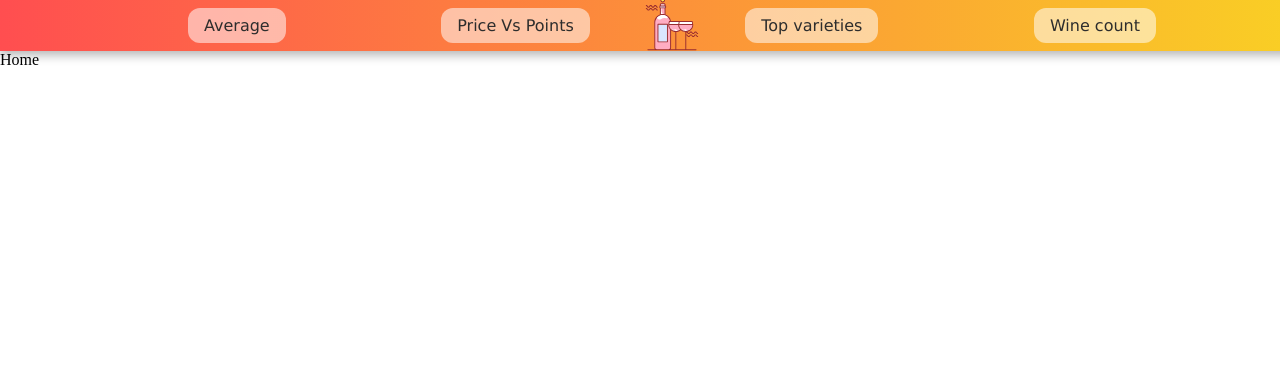
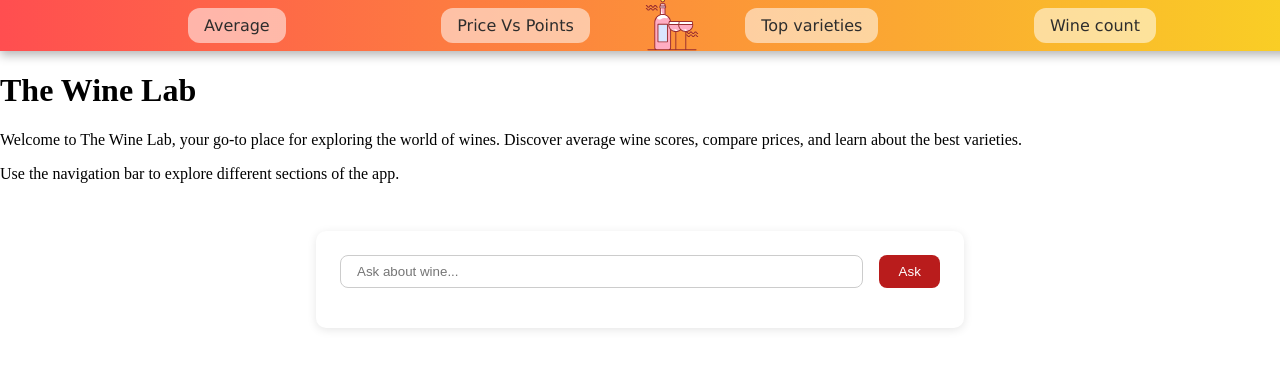
Before and after one commit to esterhugosson/wine-frontend-webbapp, a React (Vite) app in the folder wine-app/: page / in a window 1280 px wide. Shown: the top 368 px of the page. Built offline with nearby package versions, Linux system fonts and the light colour scheme; no server answers.

Commit message:
Rag chat bot for wine

```diff
--- a/wine-app/src/App.jsx
+++ b/wine-app/src/App.jsx
@@ -9,7 +9,7 @@ import 'react-toastify/dist/ReactToastify.css'
 
 //Components
 import { Navbar } from './components/Navbar/Navbar'
-import {Home} from './components/Home/Home'
+import { Home } from './components/Home/Home'
 import { Average } from './components/Average/Average'
 
 function App() {
--- a/wine-app/src/components/Average/Average.jsx
+++ b/wine-app/src/components/Average/Average.jsx
@@ -12,7 +12,6 @@ import {
 import { toast } from 'react-toastify'
 import { wineService } from '../../service/wineService'
 import './Average.css'
-import React from 'react'
 import Select from 'react-select'
 
 ChartJS.register(CategoryScale, LinearScale, BarElement, Title, Tooltip, Legend)
--- a/wine-app/src/components/Home/Home.jsx
+++ b/wine-app/src/components/Home/Home.jsx
@@ -1,9 +1,24 @@
 import './Home.css'
+import { Rag } from '../Rag/Rag'
 
-export function Home() {
-  return (
-    <div>Home</div>
-  )
+export const Home = () => {
+
+    return (
+        <div>
+            <h1>The Wine Lab</h1>
+
+            <p>Welcome to The Wine Lab, your go-to place for exploring the world of wines. Discover average wine scores, compare prices, and learn about the best varieties.</p>
+
+            <p>Use the navigation bar to explore different sections of the app.</p>
+
+            <Rag />
+
+
+
+        </div>
+
+
+    )
 }
 
 export default Home
--- /dev/null
+++ b/wine-app/src/components/Rag/Rag.css
@@ -0,0 +1,46 @@
+.chat-cont {
+  max-width: 600px;
+  margin: 3rem auto;
+  background: white;
+  border-radius: 10px;
+  padding: 1.5rem;
+  box-shadow: 0 2px 10px rgba(0,0,0,0.1);
+}
+
+.form-rag {
+  display: flex;
+  gap: 1rem;
+  margin-bottom: 1rem;
+}
+
+.form-rag input {
+  flex: 1;
+  padding: 0.5rem 1rem;
+  border: 1px solid #ccc;
+  border-radius: 8px;
+}
+
+.form-rag button {
+  padding: 0.5rem 1.2rem;
+  background: #b91c1c;
+  color: white;
+  border: none;
+  border-radius: 8px;
+  cursor: pointer;
+}
+
+.form-rag button:hover {
+  background: #991b1b;
+}
+
+.answer-div {
+  background: #fef2f2;
+  border-radius: 10px;
+  padding: 1rem;
+}
+
+.sources-dic {
+  margin-top: 1rem;
+  font-size: 0.9rem;
+  color: #6b7280;
+}
--- /dev/null
+++ b/wine-app/src/components/Rag/Rag.jsx
@@ -0,0 +1,67 @@
+import { wineService } from "../../service/wineService"
+import { toast } from 'react-toastify'
+import { useState } from 'react'
+import './Rag.css'
+
+// Rag component for asking questions about wine
+// Uses a form to submit questions and displays answers with sources
+// Handles loading state and error messages
+export const Rag = () => {
+
+    const [question, setQuestion] = useState("");
+    const [answer, setAnswer] = useState("");
+    const [sources, setSources] = useState([]);
+    const [loading, setLoading] = useState(false)
+
+    // Handle form submission
+    const handleSubmit = async (e) => {
+        e.preventDefault()
+        setLoading(true)
+        setAnswer("")
+
+        console.log("Asking question:", question)
+
+        try {
+            const res = await wineService.askQuestion(question)
+            setAnswer(res.answer)
+            setSources(res.sources)
+        } catch (err) {
+            toast.error("Error fetching answer. Please try again later.")
+        } finally {
+            setLoading(false)
+        }
+    }
+
+
+
+    return (
+        <div className="chat-cont">
+            <form onSubmit={handleSubmit} className="form-rag">
+                <input
+                    type="text"
+                    value={question}
+                    placeholder="Ask about wine..."
+                    onChange={(e) => setQuestion(e.target.value)}
+                />
+                <button
+                    type="submit"
+                    disabled={loading}
+                >
+                    Ask
+                </button>
+            </form>
+
+            {loading && <p>Thinking...</p>}
+
+            {answer && (
+                <div className="answer-div">
+                    <p><strong>Answer:</strong></p>
+                    <p>{answer}</p>
+
+
+                </div>
+            )}
+        </div>
+    )
+
+}
```
